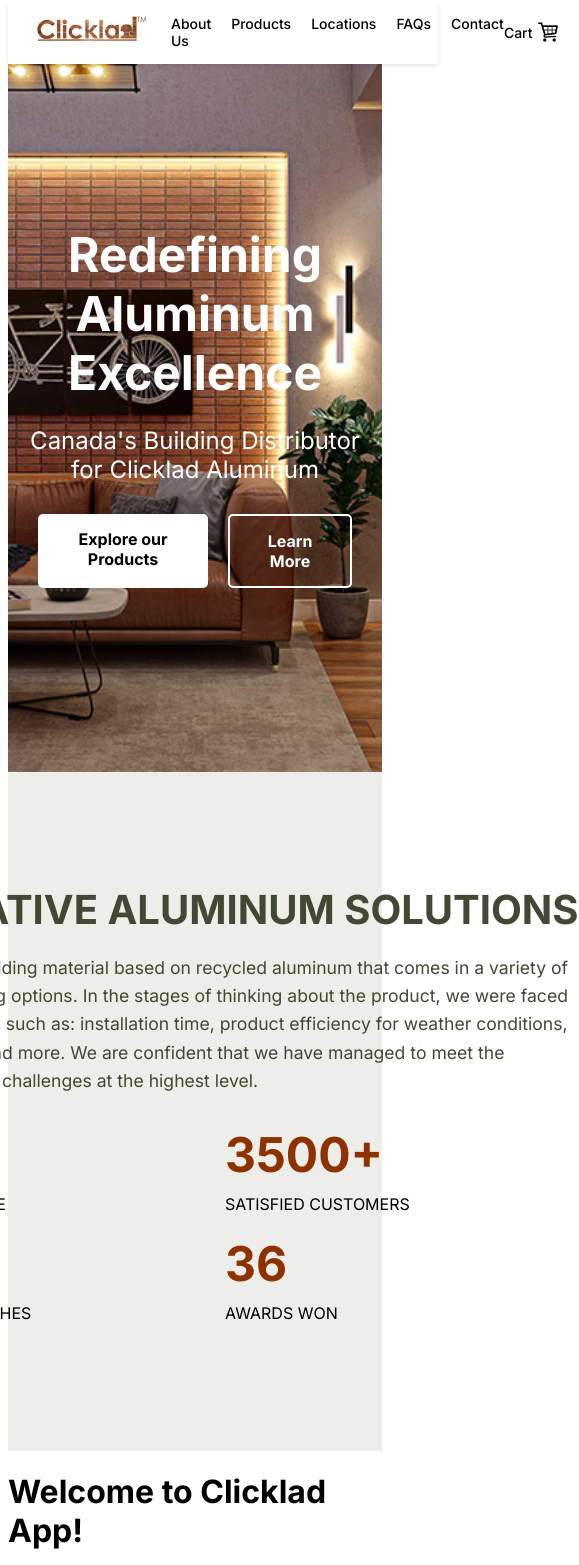
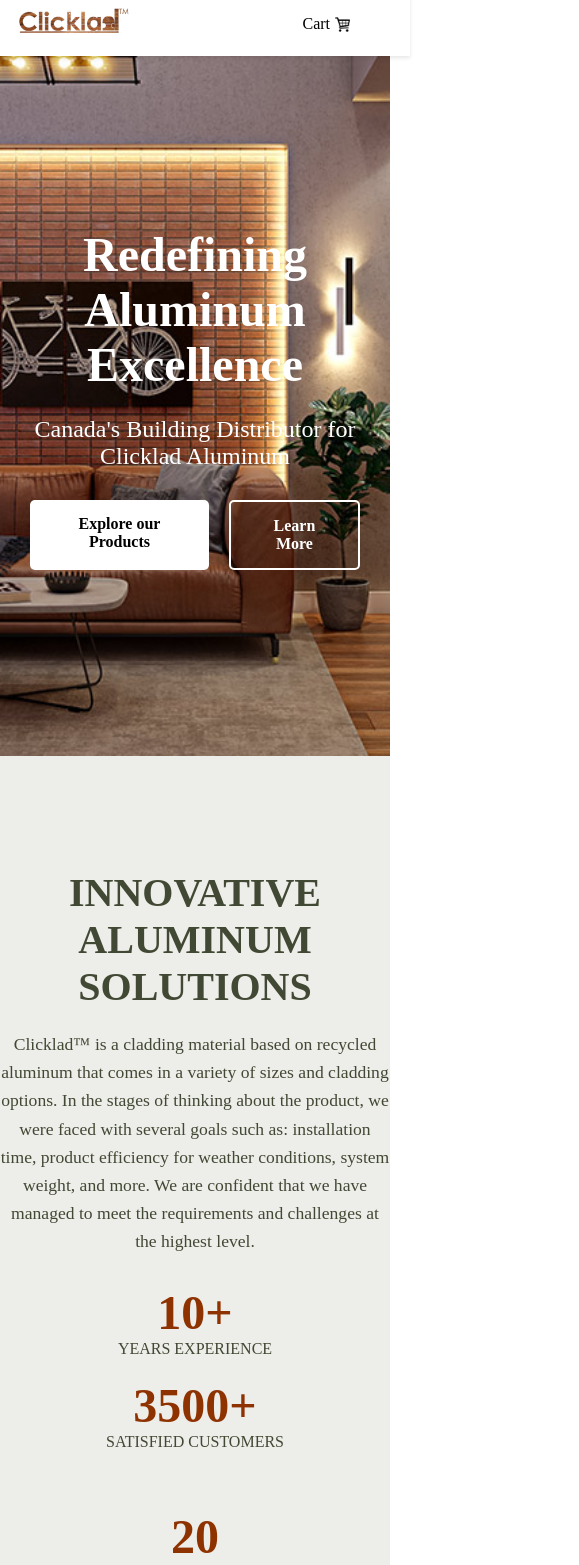
Before and after one commit to AbdulmuhsinB/Clicklad, a Next.js app in the folder clicklad-app/: page / in a window 390 px wide. Shown: the top 1565 px of the page, 579 px wide, since content can reach past the window. Built offline with nearby package versions, Linux system fonts and the light colour scheme.

Commit message:
Made a shady fix to get rid of the white space on the sides of the componenetss, will be attempting to find a better fix, made it all mroe responsive for mobile use

```diff
--- a/clicklad-app/app/globals.css
+++ b/clicklad-app/app/globals.css
@@ -1,5 +1,5 @@
 :root {
-  --max-width: 1100px;
+  --max-width: 100%;
   --border-radius: 12px;
   --font-mono: ui-monospace, Menlo, Monaco, "Cascadia Mono", "Segoe UI Mono",
     "Roboto Mono", "Oxygen Mono", "Ubuntu Monospace", "Source Code Pro",
@@ -77,6 +77,8 @@
   box-sizing: border-box;
   padding: 0;
   margin: 0;
+  overflow-x: hidden;
+
 }
 
 html,
--- a/clicklad-app/app/layout.js
+++ b/clicklad-app/app/layout.js
@@ -1,12 +1,6 @@
-// components/Layout.js
 import React from 'react';
 import Head from 'next/head';
-import { Inter } from 'next/font/google';
-import Navbar from '../components/Navbar';
-import Hero from '../components/Hero';
-import Info from '../components/InformationSection'
 
-const inter = Inter({ subsets: ["latin"] });
 
 export const metadata = {
   title: "Create Next App",
@@ -19,12 +13,8 @@
       <Head>
         <title>{metadata.title}</title>
         <meta name="description" content={metadata.description} />
-        <link rel="stylesheet" href={inter.href} />
       </Head>
-      <body className={inter.className}>
-        <Navbar />
-        <Hero />
-        <Info />
+      <body>
         {children}
       </body>
     </html>
--- a/clicklad-app/app/page.js
+++ b/clicklad-app/app/page.js
@@ -1,7 +1,18 @@
-// pages/index.js
+// app/page.js
+import Layout from '../app/layout';
+import Navbar from '../components/Navbar';
+import Hero from '../components/Hero';
+import Info from '../components/InformationSection'
+import Footer from '../components/Footer'
+
 
 export default function Home() {
   return (
-      <h1>Welcome to Clicklad App!</h1>
+    <Layout>
+        <Navbar />
+        <Hero />
+        <Info />
+        <Footer/>
+    </Layout>
   );
 }
--- a/clicklad-app/components/Hero.module.css
+++ b/clicklad-app/components/Hero.module.css
@@ -1,29 +1,31 @@
-/* components/Hero.module.css */
+/* components/Hero.module.css  */
 .hero {
   background-image: url('/hero.jpg');
   background-size: cover;
   background-position: center;
-  height: calc(100vh - 80px); /* Adjust height minus navbar height */
+  height: calc(100vh - 80px);
   display: flex;
-  justify-content: center; /* Horizontally center content */
-  align-items: center; /* Vertically center content */
-  text-align: center; /* Center text within its container */
+  justify-content: center;
+  align-items: center;
+  text-align: center;
   color: white;
+  margin: -8px;
+
 }
 
 .heroContent {
-  max-width: 100%; /* Ensure content stretches to full width */
-  padding: 0 20px; /* Add padding as needed */
+  max-width: 100%;
+  padding: 0 20px;
 }
 
 .heroTitle {
-  font-size: 3rem; /* Adjust size as needed */
+  font-size: 3rem;
   font-weight: bold;
   margin-bottom: 20px;
 }
 
 .heroSubtitle {
-  font-size: 1.5rem; /* Adjust size as needed */
+  font-size: 1.5rem;
   margin-bottom: 30px;
 }
 
--- a/clicklad-app/components/InformationSection.js
+++ b/clicklad-app/components/InformationSection.js
@@ -1,3 +1,4 @@
+// components/InformationSection.js
 import React from 'react';
 import styles from './InformationSection.module.css';
 
@@ -5,14 +6,14 @@
   return (
     <section className={styles.informationSection}>
       <div className={styles.content}>
-        <div className={styles.leftContent}>
+        <div className={styles.imageContainer}>
           <img
-            src="/House.jpg" // Replace with your image URL
+            src="/House.jpg"
             alt="Innovative Aluminum Solutions"
-            className={`${styles.image} ${styles.floatIn}`}
+            className={styles.image}
           />
         </div>
-        <div className={styles.rightContent}>
+        <div className={styles.textContainer}>
           <h2 className={styles.title}>INNOVATIVE ALUMINUM SOLUTIONS</h2>
           <p className={styles.description}>
             <span className={styles.highlight}>Clicklad™</span> is a cladding material based on recycled aluminum that comes in a variety of sizes and cladding options. In the stages of thinking about the product, we were faced with several goals such as: installation time, product efficiency for weather conditions, system weight, and more. We are confident that we have managed to meet the requirements and challenges at the highest level.
@@ -26,6 +27,7 @@
               <div className={styles.number}>3500+</div>
               <div className={styles.statTitle}>SATISFIED CUSTOMERS</div>
             </div>
+            <br></br>
             <div className={styles.stat}>
               <div className={styles.number}>20</div>
               <div className={styles.statTitle}>PRODUCTS & FINISHES</div>
--- a/clicklad-app/components/InformationSection.module.css
+++ b/clicklad-app/components/InformationSection.module.css
@@ -1,33 +1,35 @@
 /* components/InformationSection.module.css */
+
 .informationSection {
   background-color: #EDEDE9;
-    padding: 80px 20px;
+  padding: 80px 0px;
   display: flex;
   justify-content: center;
   align-items: center;
+  margin: -8px;
+
 }
 
 .content {
   display: flex;
-    justify-content: space-between;
-    align-items: center;
   max-width: 1200px;
   margin: 0 auto;
 }
 
-  .leftContent {
+.imageContainer {
   flex: 1;
-    animation: slideInLeft 1s ease-out;
 }
 
-  .rightContent {
+.textContainer {
   flex: 1;
   padding-left: 40px;
 }
 
 .image {
   width: 100%;
+  max-width: 100%;
   border-radius: 8px;
+  height: 100%;
 }
 
 .title {
@@ -35,7 +37,6 @@
   font-size: 2.5rem;
   font-weight: bold;
   margin-bottom: 20px;
-    white-space: nowrap;
 }
 
 .description {
@@ -47,7 +48,7 @@
 
 .stats {
   display: grid;
-    grid-template-columns: repeat(2, 1fr);
+  grid-template-columns: repeat(auto-fit, minmax(150px, 1fr));
   gap: 20px;
 }
 
@@ -60,19 +61,18 @@
   color: #8E3200;
   font-size: 3rem;
   font-weight: bold;
-    margin-bottom: 10px;
-    animation: countUp 1s ease-out;
 }
 
 .statTitle {
   font-size: 1rem;
+  color: #414833;
 }
 
 .contactButton {
+  margin-top: 30px;
   background-color: #8E3200;
   color: white;
   font-size: 1rem;
-    font-weight: bold;
   padding: 15px 30px;
   border: none;
   border-radius: 5px;
@@ -83,3 +83,25 @@
 .contactButton:hover {
   background-color: #414833;
 }
+
+/* Media Query for Small Screens */
+@media (max-width: 768px) {
+  .content {
+    flex-direction: column;
+    align-items: center;
+    text-align: center;
+    padding-left: 0;
+  }
+
+  .imageContainer {
+    display: none; /* Hide image container on small screens */
+  }
+
+  .textContainer {
+    padding: 0;
+  }
+
+  .stats {
+    grid-template-columns: 1fr;
+  }
+}
--- a/clicklad-app/components/Navbar.module.css
+++ b/clicklad-app/components/Navbar.module.css
@@ -5,10 +5,10 @@
   align-items: center;
   width: 100%;
   background-color: white;
-  padding: 10px 20px;
+  padding: 20px 20px;
   box-shadow: 0 2px 4px rgba(0, 0, 0, 0.1);
   position: fixed;
-  top: 0;
+  margin: -8px;
   z-index: 1000;
 }
 
@@ -30,7 +30,6 @@
 .navbarLinks a {
   text-decoration: none;
   color: black;
-  font-size: 14px;
   font-weight: 500;
   transition: color 0.3s;
 }
@@ -44,7 +43,6 @@
   align-items: center;
   text-decoration: none;
   color: black;
-  font-size: 14px;
   font-weight: 500;
   transition: color 0.3s;
   margin-left: auto; /* Moves the cart link and icon to the right */
@@ -55,8 +53,38 @@
 }
 
 .cartIcon {
-  height: 20px;
+  height: 15px;
   margin-left: 5px;
   flex-shrink: 0;
-  margin-right: 50px;
+  margin-right: 50px; /* Adjusted margin for responsiveness */
 }
+
+@media (max-width: 768px) {
+  .navbar {
+    padding: 10px; /* Reduce padding on smaller screens */
+  }
+
+  .navbarLinks {
+    display: none; /* Hide links by default on smaller screens */
+    flex-direction: column; /* Stack links vertically */
+    position: absolute;
+    top: 60px; /* Adjust based on your navbar height */
+    left: 0;
+    background-color: white;
+    width: 100%;
+    box-shadow: 0 2px 4px rgba(0, 0, 0, 0.1);
+    z-index: 999;
+  }
+
+  .navbarLinks.active {
+    display: flex; /* Show links when active */
+  }
+
+  .navbarLinks a {
+    padding: 10px 20px;
+    text-align: center;
+    width: 100%;
+    color: black;
+    font-size: 14px;
+  }
+}
```
Lines whose indentation alone changed are shown as unchanged.
